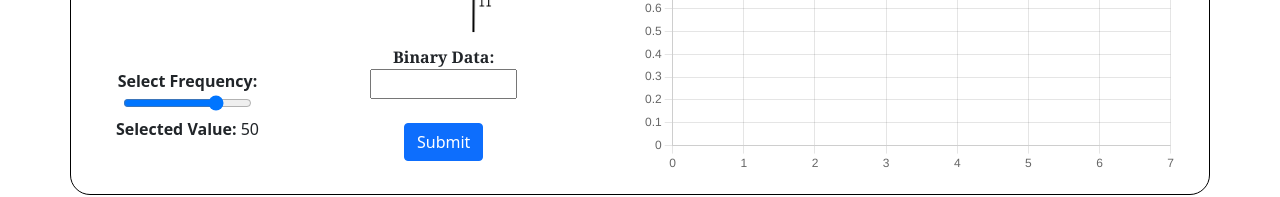
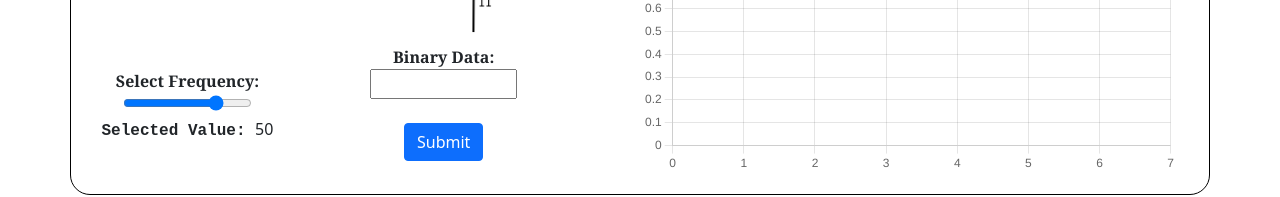
Before and after one commit to omkark4004/DCOM-1-PSK, a React (Create React App) app: page /simulation in a window 1280 px wide. Shown: the part 303-500 px from the top of the page. Built offline with nearby package versions, Linux system fonts and the light colour scheme.

Commit message:
Update Simulation.css

```diff
--- a/src/pages/Simulation.css
+++ b/src/pages/Simulation.css
@@ -20,6 +20,14 @@
     font-family: 'Courier New', monospace;
 }
 
+#freq {
+    font-family: Georgia, serif;
+}
+
+#slctdfreq{
+    font-family: 'Courier New', monospace;
+}
+
 #data{
     font-family: Georgia, serif;
     margin-bottom: 10px;
```
